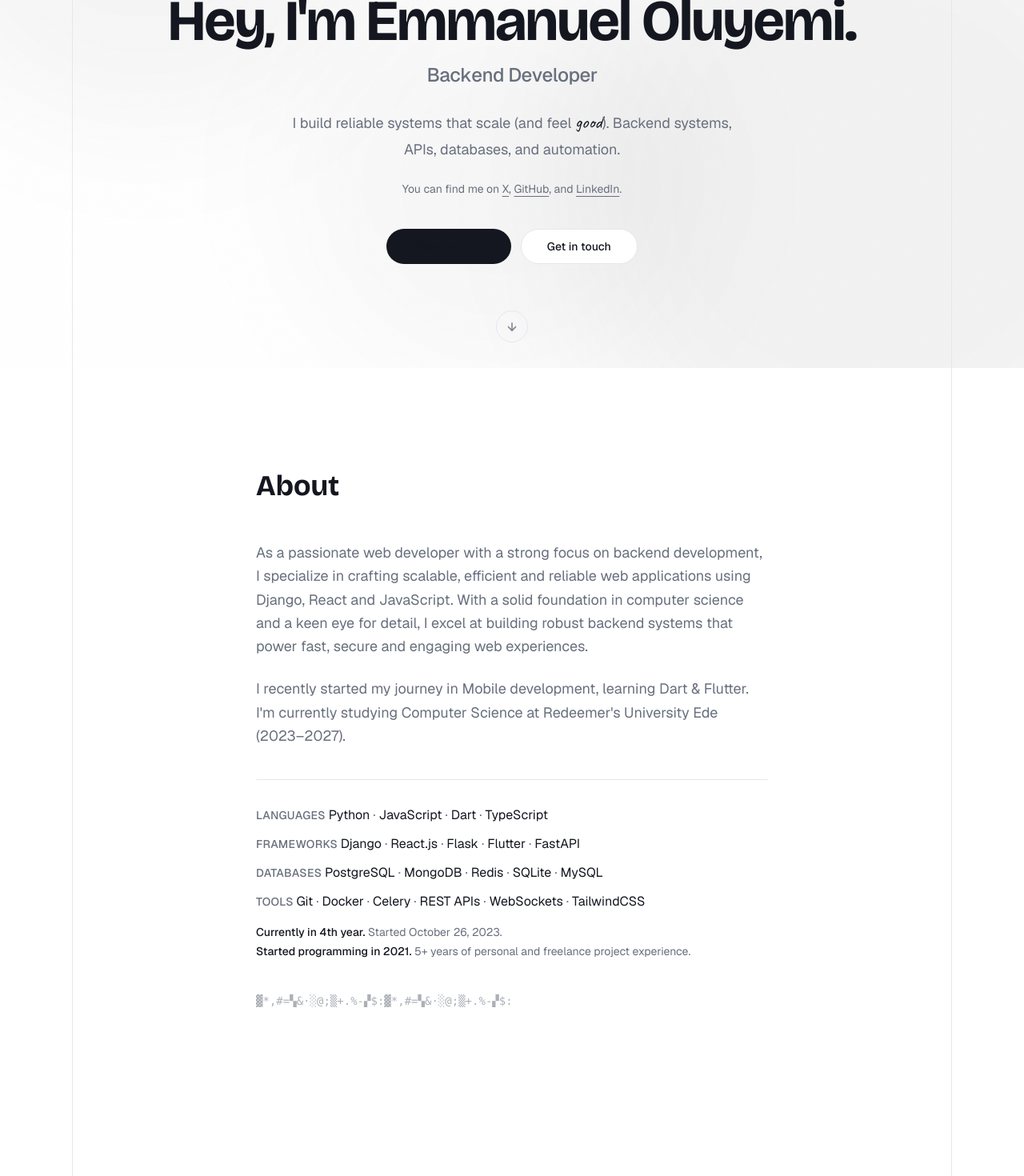
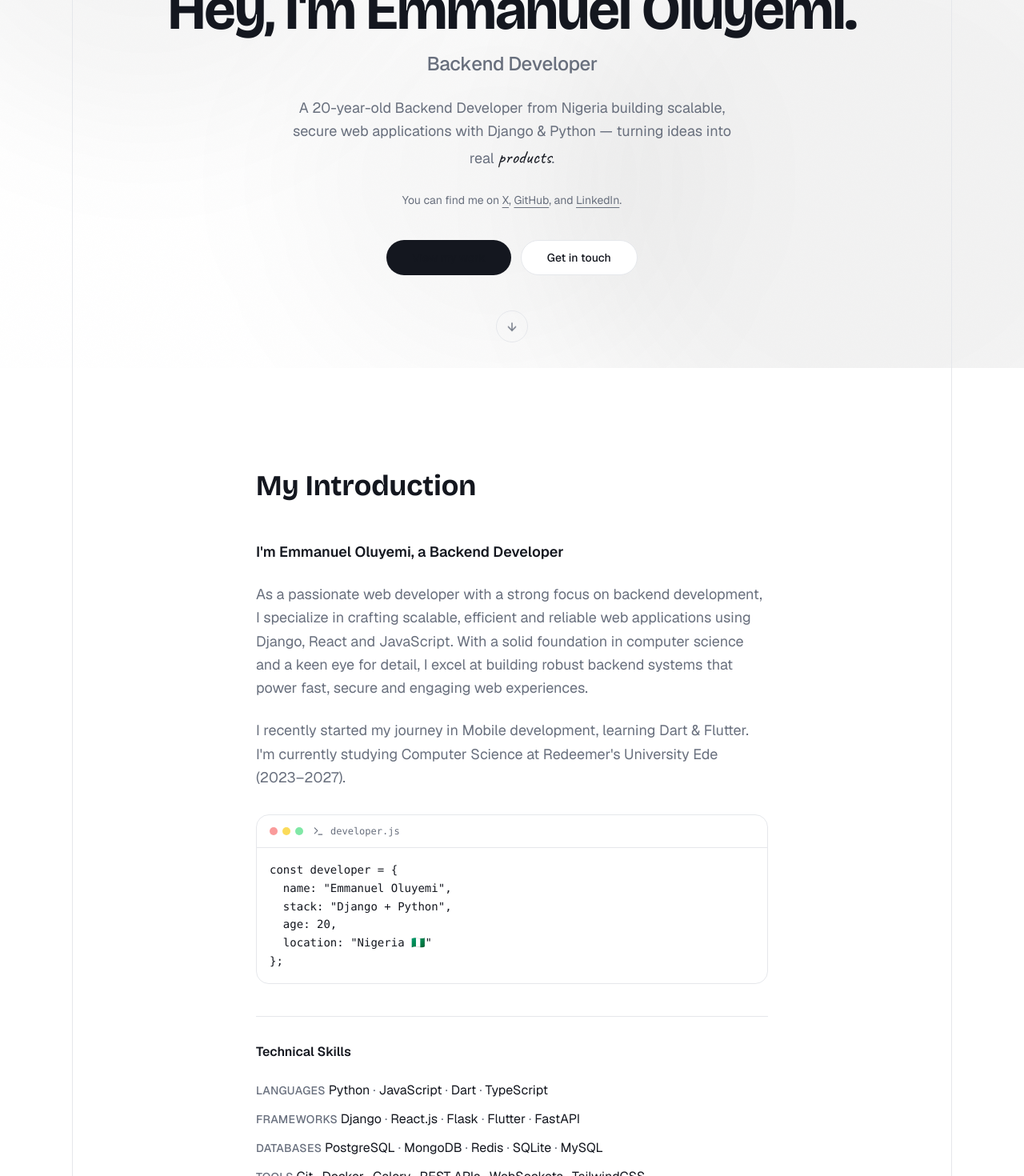
Before and after one commit to codingwhiz-BackendDev/emmanuel-oluyemi-portfolio, a React (Vite) app: page / in a window 1280 px wide. Shown: the part 340-1810 px from the top of the page at 80% size. Built offline with nearby package versions, Linux system fonts and the light colour scheme.

Commit message:
update from bolt agent

```diff
--- a/src/components/About.tsx
+++ b/src/components/About.tsx
@@ -1,6 +1,7 @@
 import { SplitText } from './SplitText';
 import { FadeUp } from './FadeUp';
 import { profile } from '@/data';
+import { Terminal } from 'lucide-react';
 
 const asciiChars = '▓*,#=▚&·░@;▒+.%-▞$:';
 
@@ -9,12 +10,17 @@ export function About() {
     <section id="about" className="py-24 md:py-32">
       <div className="container mx-auto max-w-2xl px-4">
         <h2 className="text-3xl md:text-4xl font-display font-bold mb-12">
-          <SplitText text="About" />
+          <SplitText text="My Introduction" />
         </h2>
 
         <div className="space-y-6">
+          <FadeUp>
+            <p className="text-lg text-foreground font-semibold">
+              I'm Emmanuel Oluyemi, a Backend Developer
+            </p>
+          </FadeUp>
           {profile.intro.paragraphs.map((p, i) => (
-            <FadeUp key={i} delay={i * 100}>
+            <FadeUp key={i} delay={(i + 1) * 100}>
               <p className="text-lg text-muted-foreground leading-relaxed">
                 {p}
               </p>
@@ -22,10 +28,29 @@ export function About() {
           ))}
         </div>
 
+        {/* Code snippet card */}
+        <FadeUp delay={300}>
+          <div className="mt-8 rounded-2xl border border-border bg-muted/40 overflow-hidden">
+            <div className="flex items-center gap-2 px-4 py-3 border-b border-border bg-muted/60">
+              <div className="flex gap-1.5">
+                <span className="size-2.5 rounded-full bg-red-400/70" />
+                <span className="size-2.5 rounded-full bg-yellow-400/70" />
+                <span className="size-2.5 rounded-full bg-green-400/70" />
+              </div>
+              <Terminal className="size-3.5 text-muted-foreground ml-1" />
+              <span className="text-xs text-muted-foreground font-mono">developer.js</span>
+            </div>
+            <pre className="p-4 text-sm font-mono text-foreground overflow-x-auto leading-relaxed">
+              <code>{profile.codeSnippet}</code>
+            </pre>
+          </div>
+        </FadeUp>
+
         {/* Skills */}
-        <FadeUp delay={300}>
+        <FadeUp delay={400}>
           <div className="mt-10 pt-8 border-t border-border">
-            {Object.entries(profile.skills).map(([category, skills], i) => (
+            <h3 className="text-base font-semibold mb-6">Technical Skills</h3>
+            {Object.entries(profile.skills).map(([category, skills]) => (
               <p key={category} className="mb-3 last:mb-0">
                 <span className="uppercase tracking-wide text-muted-foreground text-sm font-medium">
                   {category}{' '}
--- a/src/components/Footer.tsx
+++ b/src/components/Footer.tsx
@@ -31,7 +31,7 @@ export function Footer() {
               EO
             </span>
             <span className="text-sm text-muted-foreground">
-              © 2025 {profile.name}
+              © 2025 {profile.name}. Built from Nigeria.
             </span>
           </div>
 
@@ -60,8 +60,7 @@ export function Footer() {
           <p className="text-sm text-muted-foreground">
             <span className="font-accent text-base text-foreground">
               <SplitText text="Let's build something great together" charDelay={15} />
-            </span>{' '}
-            🇳🇬
+            </span>
           </p>
         </div>
       </div>
--- a/src/components/Hero.tsx
+++ b/src/components/Hero.tsx
@@ -18,8 +18,7 @@ export function Hero() {
           animation: 'fadeIn 0.6s var(--ease-out) 0.1s forwards',
         }}
       >
-        <div className="size-24 md:size-28 rounded-full border border-border overflow-hidden object-cover object-top transition-transform duration-200 group-hover:rotate-3 group-hover:scale-105">
-          {/* Placeholder image - user will replace */}
+        <div className="size-24 md:size-28 rounded-full border border-border overflow-hidden transition-transform duration-200 group-hover:rotate-3 group-hover:scale-105">
           <div className="w-full h-full bg-muted flex items-center justify-center text-muted-foreground text-sm font-medium">
             Photo
           </div>
@@ -44,9 +43,9 @@ export function Hero() {
           animation: 'fadeIn 0.6s var(--ease-out) 0.8s forwards',
         }}
       >
-        I build reliable systems that scale (and feel{' '}
-        <span className="font-accent text-[1.3em] text-foreground">good</span>).
-        Backend systems, APIs, databases, and automation.
+        A 20-year-old Backend Developer from Nigeria building scalable, secure web
+        applications with Django &amp; Python — turning ideas into real{' '}
+        <span className="font-accent text-[1.3em] text-foreground">products</span>.
       </p>
 
       {/* Social line */}
@@ -103,7 +102,7 @@ export function Hero() {
           View my work
         </a>
         <a
-          href={profile.socials.email}
+          href="#contact"
           className="border border-input bg-background rounded-full h-11 px-8 flex items-center font-medium text-sm hover:bg-accent active:scale-[0.97] transition-all duration-150"
           style={{ transitionTimingFunction: 'var(--ease-out)' }}
         >
@@ -122,8 +121,6 @@ export function Hero() {
           style={{ animation: 'gentle-bounce 2.4s ease-in-out infinite' }}
         />
       </a>
-
-      <style>{`@keyframes fadeIn { to { opacity: 1; } }`}</style>
     </section>
   );
 }
--- a/src/components/Projects.tsx
+++ b/src/components/Projects.tsx
@@ -1,5 +1,6 @@
 import { useState } from 'react';
 import { SplitText } from './SplitText';
+import { FadeUp } from './FadeUp';
 import { projects } from '@/data';
 
 export function Projects() {
@@ -12,19 +13,24 @@ export function Projects() {
     <section id="projects" className="py-24 md:py-32">
       <div className="container mx-auto px-4">
         <p className="text-sm font-medium text-muted-foreground tracking-wide uppercase mb-4">
-          Selected Work
+          My Recent Work
         </p>
-        <h2 className="text-3xl md:text-4xl font-display font-bold mb-10">
+        <h2 className="text-3xl md:text-4xl font-display font-bold mb-4">
           <SplitText text="Things I've built" />
         </h2>
+        <FadeUp delay={100}>
+          <p className="text-lg text-muted-foreground leading-relaxed mb-10 max-w-xl">
+            A collection of projects ranging from AI-powered apps to automation tools.
+          </p>
+        </FadeUp>
 
         {/* Filter tabs */}
-        <div className="flex gap-1 mb-4 border-b border-border">
+        <div className="flex flex-wrap gap-1 mb-4 border-b border-border overflow-x-auto">
           {tags.map((tag) => (
             <button
               key={tag}
               onClick={() => setFilter(tag)}
-              className={`relative pb-3 pt-2 px-3 text-sm font-medium transition-colors ${
+              className={`relative pb-3 pt-2 px-3 text-sm font-medium transition-colors whitespace-nowrap ${
                 filter === tag
                   ? 'text-foreground'
                   : 'text-muted-foreground hover:text-foreground'
@@ -60,10 +66,8 @@ function ProjectRow({
   index: number;
 }) {
   return (
-    <a
-      href="#projects"
-      onClick={(e) => e.preventDefault()}
-      className="xp-row group block border-b border-border py-5 transition-opacity duration-200"
+    <div
+      className="xp-row proj-row group border-b border-border py-5 transition-opacity duration-200"
       style={{
         opacity: 0,
         animation: `fadeIn 0.4s var(--ease-out) ${index * 50}ms forwards`,
@@ -88,12 +92,21 @@ function ProjectRow({
         </span>
       </div>
 
-      {/* Mobile image */}
+      {/* Desktop hover image */}
+      <div className="proj-image-wrap mt-0">
+        <div>
+          <div className="aspect-video rounded-xl overflow-hidden border border-border bg-muted mt-3 mb-1 flex items-center justify-center text-muted-foreground text-sm">
+            {project.title} preview
+          </div>
+        </div>
+      </div>
+
+      {/* Mobile image (always visible) */}
       <div className="md:hidden mt-3">
         <div className="aspect-video rounded-xl overflow-hidden border border-border bg-muted flex items-center justify-center text-muted-foreground text-sm">
           {project.title} preview
         </div>
       </div>
-    </a>
+    </div>
   );
 }
--- a/src/index.css
+++ b/src/index.css
@@ -82,6 +82,11 @@
 @keyframes atmosphere-drift-3 {
   0% { transform: translate(0, 0) scale(1.05); }
   100% { transform: translate(-4vw, 5vh) scale(1); }
+}
+
+@keyframes fadeIn {
+  from { opacity: 0; }
+  to { opacity: 1; }
 }
 
 @keyframes marquee-left {
@@ -202,7 +207,29 @@
   overflow: hidden;
 }
 
+/* Smooth scroll */
+html {
+  scroll-behavior: smooth;
+  scroll-padding-top: 100px;
+}
+
 /* Scrollbar */
 ::-webkit-scrollbar { width: 8px; }
 ::-webkit-scrollbar-track { background: transparent; }
 ::-webkit-scrollbar-thumb { background: hsl(var(--border)); border-radius: 4px; }
+::-webkit-scrollbar-thumb:hover { background: hsl(var(--muted-foreground)); }
+
+/* Project row hover image */
+.proj-image-wrap {
+  display: grid;
+  grid-template-rows: 0fr;
+  transition: grid-template-rows 0.3s var(--ease-out);
+}
+@media (hover: hover) and (pointer: fine) {
+  .proj-row:hover .proj-image-wrap {
+    grid-template-rows: 1fr;
+  }
+}
+.proj-image-wrap > div {
+  overflow: hidden;
+}
```
Also changed, not shown: index.html (+2 -2 lines), src/components/Navbar.tsx (+35 -13 lines).
